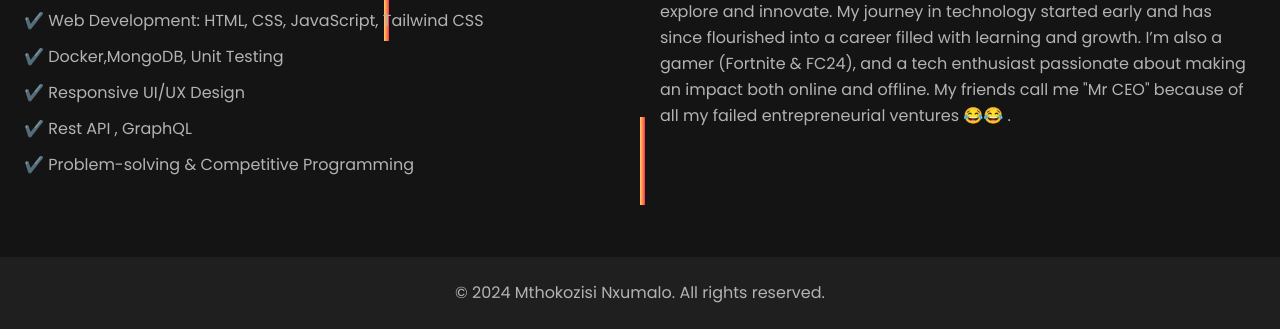
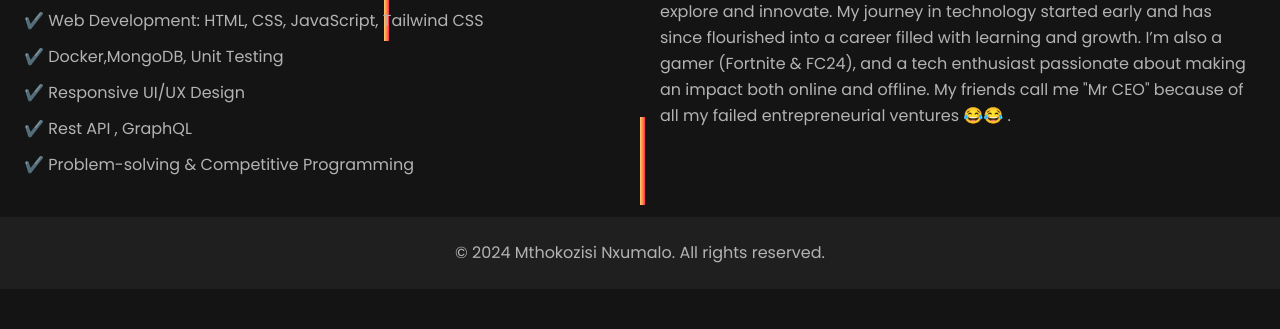
Before and after one commit to mthoko-n/web-portfolio, a website: page about.html in a window 1280 px wide. Shown: the part 595-924 px from the top of the page. After the commit the page ends 884 px from the top, so only its background shows below. Drawn offline with nearby package versions, Linux system fonts and the light colour scheme; no server answers.

Commit message:
chore : cleanup

```diff
--- a/about.html
+++ b/about.html
@@ -152,9 +152,13 @@
   </section>
 
   <!-- Footer -->
-  <footer class="text-center mt-20 py-6 bg-[#1f1f1f] text-[#b3b3b3]">
-    <p>&copy; 2024 Mthokozisi Nxumalo. All rights reserved.</p>
+  <footer class="text-center mt-10 py-6 bg-[#1f1f1f] text-[#b3b3b3]">
+    <div class="container mx-auto px-4">
+      <p class="text-sm sm:text-base">&copy; 2024 Mthokozisi Nxumalo. All rights reserved.</p>
+
+    </div>
   </footer>
+
 </body>
 
 </html>
```
Also changed, not shown: contact.html (+6 -2 lines), design_page.html (+5 -2 lines).
